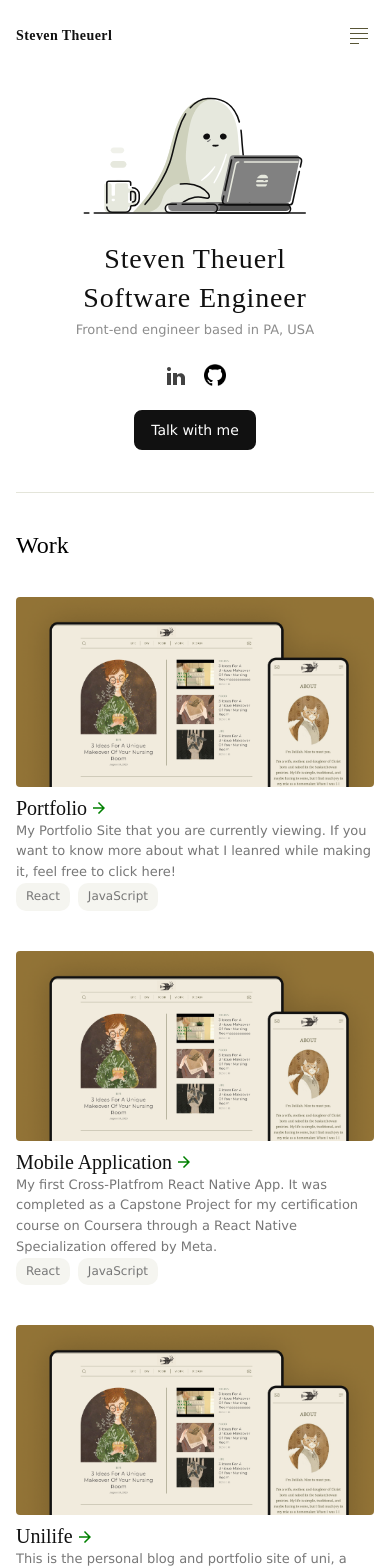
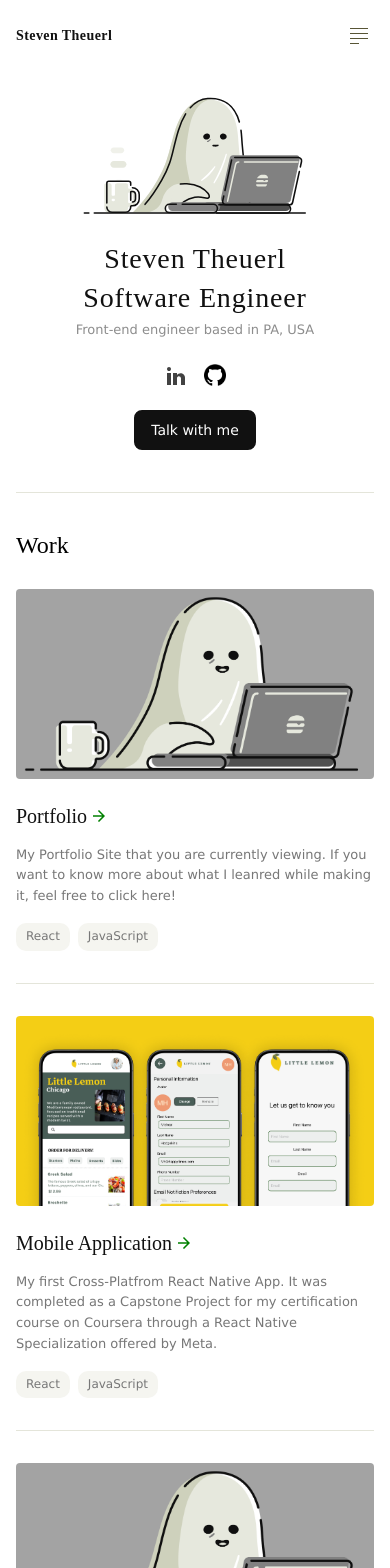
Before and after one commit to Steven-Theuerl/portfolio, a React (Create React App) app: page / in a window 390 px wide. Shown: the top 1568 px of the page. Built offline with nearby package versions, Linux system fonts and the light colour scheme.

Commit message:
Nvm, stupid mistake :D aall fixed, excellent work

```diff
--- a/src/Components/Collections/HomePage/Work/Work.module.css
+++ b/src/Components/Collections/HomePage/Work/Work.module.css
@@ -9,7 +9,6 @@
         flex-direction: column;
         padding: 0px 16px 64px 16px;
         width: 100%;
-        gap: 40px;
         max-width: 414px;
         align-items: center;
         justify-content: center;
@@ -27,22 +26,22 @@
         padding-top: 40px;
     }
 
-    .workContent1 {
+    .workContent {
         display: flex;
         padding: 32px 0px;
         flex-direction: column;
         align-items: flex-start;
-        gap: 8px;
+        gap: 16px;
         align-self: stretch;
         border-bottom: 1px solid #E4E5DA;
     }
 
     .workContent1Image {
-        background: url(../../../../assets/Images/workContent1ImageMobile.png);
-        background-position: right;
-        background-size: cover;
+        background: url(../../../../assets/Images/topImage.png);
+        background-color: rgb(163, 163, 163);
+        background-position: 6px;
+        background-size: contain;
         display: flex;
-        justify-content: flex-end;
         align-self: stretch;
         height: 190px;
         border-radius: 4px;
@@ -54,7 +53,7 @@
     }
 
     .workContent2Image {
-        background: url(../../../../assets/Images/workContent1ImageMobile.png);
+        background: url(../../../../assets/Images/topLLAppLinkDisplayMobile.png);
         background-position: right;
         background-size: cover;
         display: flex;
```
